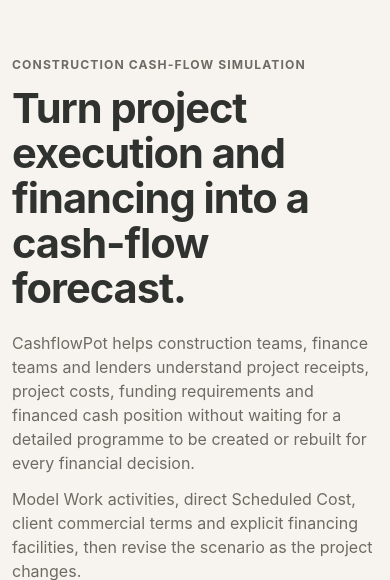
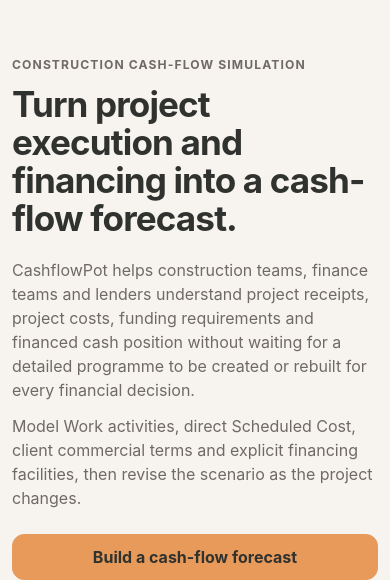
Before and after one commit to iqmia/q_flow, a Flask app: template site/templates/index.html in a window 390 px wide. Shown: the part 65-645 px from the top of the page. Run offline with Flask 3, Linux system fonts and the light colour scheme; the template is opened without the code that fills it, so the values that code supplies are empty; parts of the project's set-up code (start-up, migrations or seed data) failed here and were passed over.

Commit message:
style: cap homepage heading at content width

```diff
--- a/site/static/css/content-pages.css
+++ b/site/static/css/content-pages.css
@@ -194,7 +194,7 @@
 .hero.hero--home h1 {
   max-width: 620px;
   margin-bottom: 20px;
-  font-size: clamp(2.6rem, 3.35vw, 3.35rem);
+  font-size: 3rem;
 }
 
 .hero.hero--home .hero__lead {
@@ -208,6 +208,12 @@
 .hero.hero--home .hero__image {
   aspect-ratio: 4 / 3;
   min-height: 0;
+}
+
+@media (max-width: 1152px) {
+  .hero.hero--home h1 {
+    font-size: clamp(2.6rem, 4.2vw, 3rem);
+  }
 }
 
 @media (max-width: 900px) {
@@ -247,6 +253,12 @@
 
   .contact-grid {
     grid-template-columns: 1fr;
+  }
+}
+
+@media (max-width: 640px) {
+  .hero.hero--home h1 {
+    font-size: clamp(2.15rem, 9vw, 2.55rem);
   }
 }
 
```
